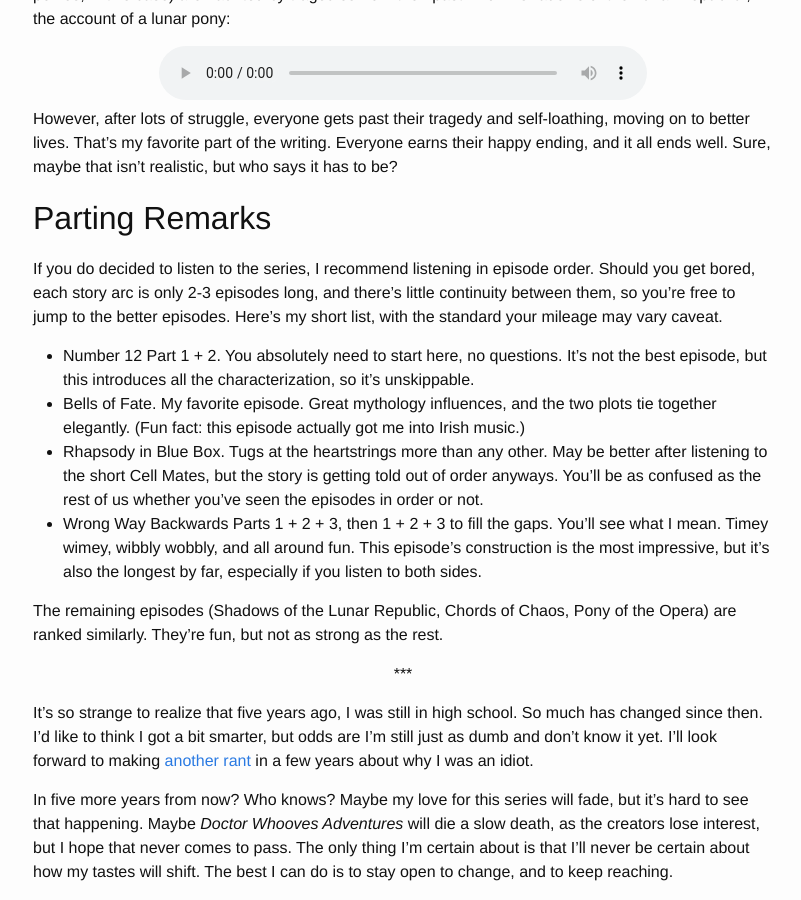
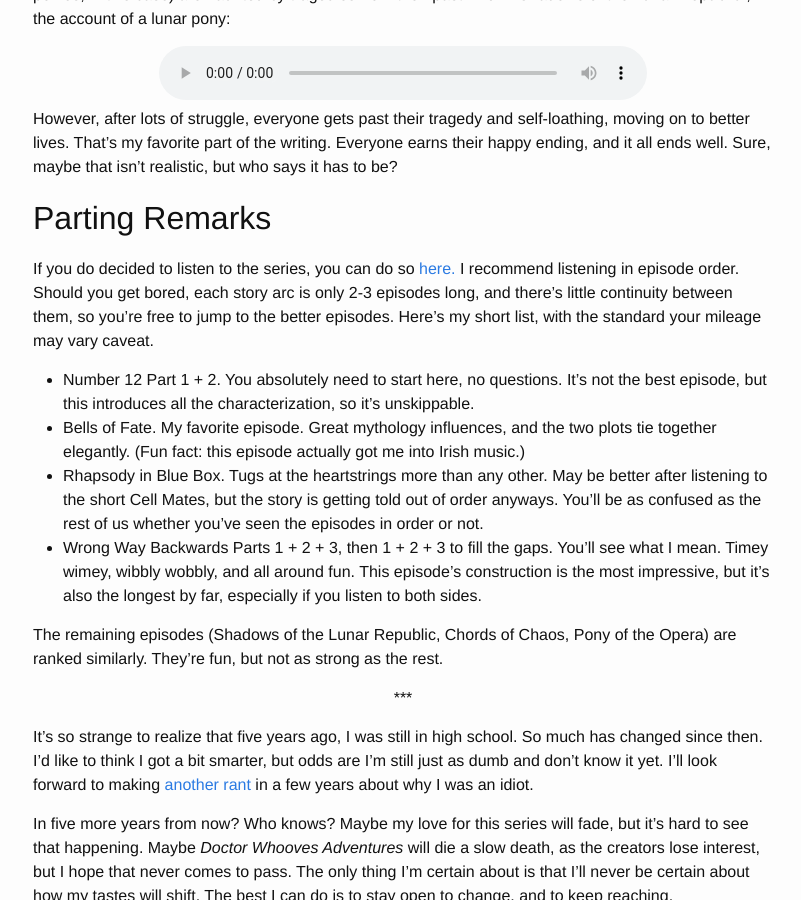
Before and after one commit to alexirpan/alexirpan.github.io, a Jekyll site: the page built from _posts/2015-09-24-how-an-audio-play-about-a-time-traveling-pony-turned-me-into-a-fanboy.markdown, in a window 1280 px wide and 900 px high, scrolled down 4221 px. Shown: the whole window, without its empty margins (237-1038 px from the left). Built offline with Jekyll 4.4.1, drawn with Linux system fonts in a browser that asks for light colours.

Commit message:
HOtfix to actually add a link to the series. Will fix history later

```diff
--- a/_posts/2015-09-24-how-an-audio-play-about-a-time-traveling-pony-turned-me-into-a-fanboy.markdown
+++ b/_posts/2015-09-24-how-an-audio-play-about-a-time-traveling-pony-turned-me-into-a-fanboy.markdown
@@ -214,7 +214,8 @@
 Parting Remarks
 -----------------------------
 
-If you do decided to listen to the series, I recommend listening in episode order.
+If you do decided to listen to the series, you can do so [here.](http://ponyinabox.com/shows/doctor-whooves)
+I recommend listening in episode order.
 Should you get bored, each story arc is only 2-3 episodes long, and there's little continuity
 between them, so you're free to jump to the better episodes. Here's my short list, with
 the standard your mileage may vary caveat.
```
